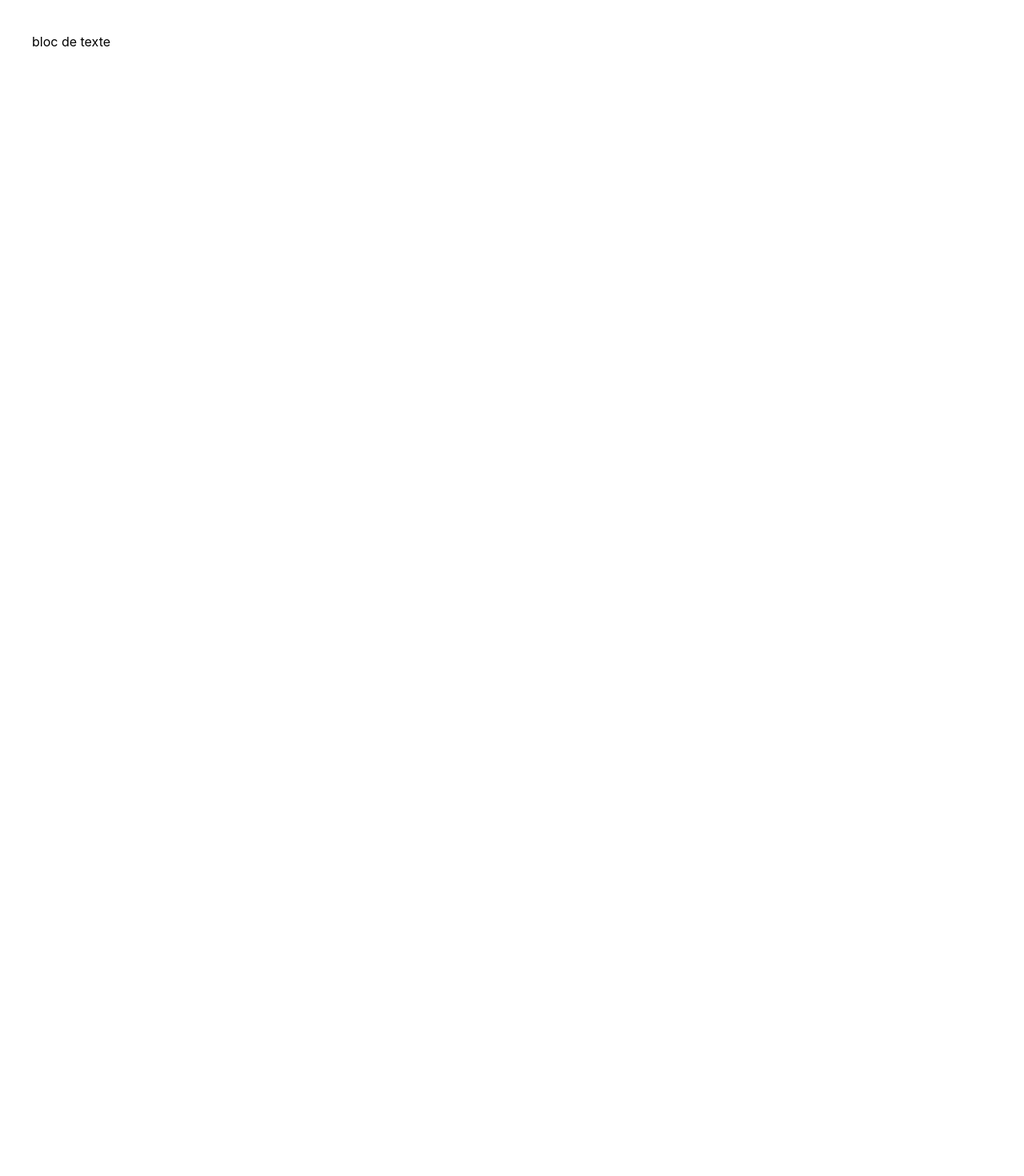
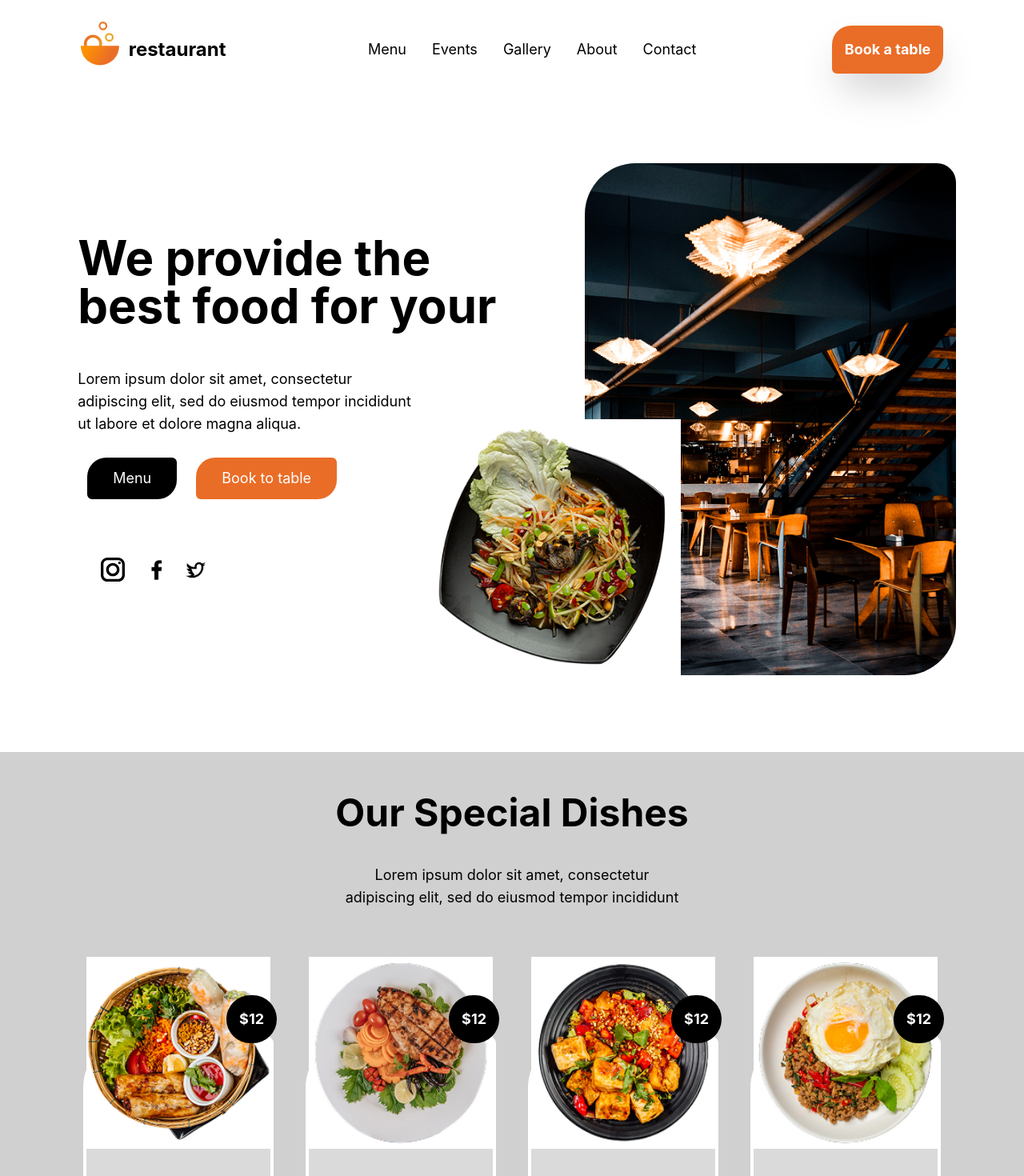
Before and after one commit to Lendl63/Home-page, a Vue app: page / in a window 1280 px wide. Shown: the top 1470 px of the page at 80% size. Before the commit the page ends 800 px from the top, so only its background shows below. Built offline with nearby package versions, Linux system fonts and the light colour scheme.

Commit message:
feat: assemble sections in App.vue

```diff
--- a/src/App.vue
+++ b/src/App.vue
@@ -1,8 +1,14 @@
 <template>
-    <div class="m-10">
-        bloc de texte
-    </div>
+    <Header/>
+    <Hero/>
+    <Dishes/>
+    <Chef/>
 </template>
 
  <script setup>
+import Header from './components/layouts/Header.vue';
+import Chef from './components/sections/Chef.vue';
+import Dishes from './components/sections/Dishes.vue';
+import Hero from './components/sections/Hero.vue';
+
 </script>
```
